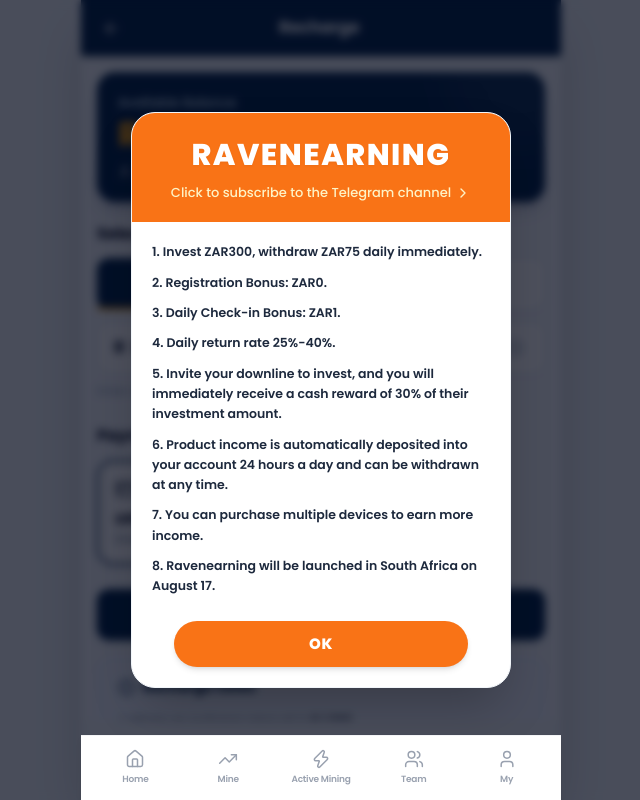
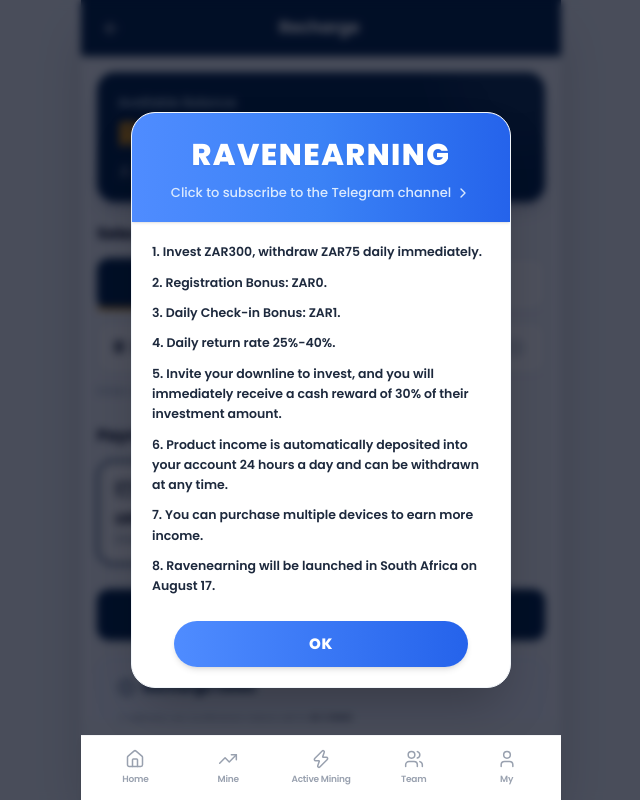
Before and after one commit to chinedu-freedom/Ravenearning, a Next.js app: page /dashboard/recharge in a window 1280 px wide. Shown: the whole page, without its empty margins (319-959 px from the left). Built offline with nearby package versions, Linux system fonts and the light colour scheme; no server answers.

Commit message:
style: Apply brand blue color gradient to Welcome Notice modal

```diff
--- a/src/components/WelcomeNoticeModal.jsx
+++ b/src/components/WelcomeNoticeModal.jsx
@@ -44,15 +44,15 @@
       {/* Modal Dialog Card */}
       <div className="relative bg-white rounded-[24px] max-w-[380px] w-full shadow-2xl overflow-hidden animate-in zoom-in-95 fade-in duration-200 flex flex-col border border-slate-100 font-['Poppins',sans-serif]">
 
-        {/* Top Bright Orange Banner */}
-        <div className="bg-[#f97316] text-white p-5 pt-6 text-center flex flex-col items-center justify-center relative">
+        {/* Top Website Brand Blue Banner */}
+        <div className="bg-gradient-to-r from-[#4f8cff] via-[#3b82f6] to-[#2563eb] text-white p-5 pt-6 text-center flex flex-col items-center justify-center relative shadow-sm">
           <h2 className="text-3xl font-black tracking-wider uppercase drop-shadow-xs">
             {siteName}
           </h2>
 
           <button
             onClick={handleTelegramClick}
-            className="mt-2.5 inline-flex items-center gap-1 text-[13px] font-medium text-amber-100 hover:text-white transition-colors cursor-pointer"
+            className="mt-2.5 inline-flex items-center gap-1 text-[13px] font-medium text-blue-100 hover:text-white transition-colors cursor-pointer"
           >
             <span>Click to subscribe to the Telegram channel</span>
             <ChevronRight className="w-4 h-4" />
@@ -91,7 +91,7 @@
         <div className="p-4 pt-1 pb-5 flex justify-center">
           <button
             onClick={handleDismiss}
-            className="w-[85%] bg-[#f97316] hover:bg-[#ea580c] text-white font-black py-3 rounded-full text-[15px] transition-all shadow-md active:scale-95 cursor-pointer uppercase tracking-wider text-center"
+            className="w-[85%] bg-gradient-to-r from-[#4f8cff] to-[#2563eb] hover:opacity-95 text-white font-black py-3 rounded-full text-[15px] transition-all shadow-md active:scale-95 cursor-pointer uppercase tracking-wider text-center"
           >
             OK
           </button>
```
